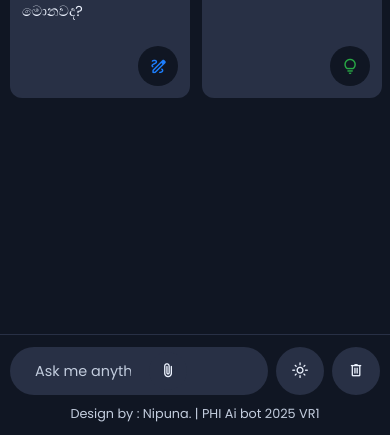
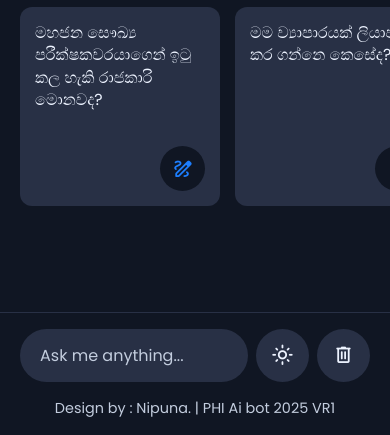
Before and after one commit to RubiGeeks/PHI-Ai-Bot, a plain HTML site: page index.html in a window 390 px wide. Shown: the part 409-844 px from the top of the page. Drawn offline with nearby package versions, Linux system fonts and the light colour scheme.

Commit message:
Update style.css

```diff
--- a/style.css
+++ b/style.css
@@ -34,37 +34,31 @@ body {
   color: var(--text-color);
   background: var(--primary-color);
   transition: background-color 0.3s ease, color 0.3s ease;
-  min-height: 100vh;
-  width: 100%;
-  overflow-x: hidden;
 }
 
-/* Container fixes for Google Sites */
 .container {
   overflow-y: auto;
-  padding: 20px 0 80px;
-  height: calc(100vh - 100px);
+  padding: 32px 0 60px;
+  height: calc(100vh - 127px);
   scrollbar-color: var(--scrollbar-color) transparent;
-  width: 100%;
-  max-width: 100%;
 }
 
 .container :where(.app-header, .suggestions, .message, .prompt-wrapper) {
   position: relative;
   margin: 0 auto;
   width: 100%;
-  padding: 0 15px;
-  max-width: 900px;
+  padding: 0 20px;
+  max-width: 990px;
 }
 
 .container .app-header {
-  margin-top: 2vh;
+  margin-top: 3vh;
   text-align: center;
 }
 
 .app-header .heading {
   width: fit-content;
-  font-size: 2.5rem;
+  font-size: 3rem;
   background: linear-gradient(to right, #1d7efd, #8f6fff);
   -webkit-background-clip: text;
   -webkit-text-fill-color: transparent;
@@ -73,7 +67,7 @@ body {
 }
 
 .app-header .sub-heading {
-  font-size: 2rem;
+  font-size: 2.6rem;
   margin-top: -5px;
   color: var(--subheading-color);
 }
@@ -82,12 +76,11 @@ body {
   width: 100%;
   list-style: none;
   display: flex;
-  gap: 12px;
-  margin-top: 5vh;
+  gap: 15px;
+  margin-top: 9.5vh;
   overflow-x: auto;
   scroll-snap-type: x mandatory;
   scrollbar-width: none;
-  padding: 0 10px;
 }
 
 .container .suggestions::-webkit-scrollbar {
@@ -100,8 +93,8 @@ body.chats-active .container :where(.app-header, .suggestions) {
 
 .suggestions .suggestions-item {
   cursor: pointer;
-  padding: 15px;
-  width: 200px;
+  padding: 18px;
+  width: 228px;
   flex-shrink: 0;
   display: flex;
   scroll-snap-align: center;
@@ -119,16 +112,16 @@ body.chats-active .container :where(.app-header, .suggestions) {
 }
 
 .suggestions .suggestions-item .text {
-  font-size: 1rem;
+  font-size: 1.1rem;
   line-height: 1.4;
 }
 
 .suggestions .suggestions-item .icon {
-  width: 40px;
-  height: 40px;
+  width: 45px;
+  height: 45px;
   display: flex;
-  font-size: 1.2rem;
-  margin-top: 25px;
+  font-size: 1.4rem;
+  margin-top: 35px;
   align-self: flex-end;
   align-items: center;
   border-radius: 50%;
@@ -151,18 +144,16 @@ body.chats-active .container :where(.app-header, .suggestions) {
 
 .container .chats-container {
   display: flex;
-  gap: 15px;
+  gap: 20px;
   flex-direction: column;
-  padding: 15px 0;
-  width: 100%;
+  padding: 20px 0;
 }
 
 .chats-container .message {
   display: flex;
-  gap: 10px;
+  gap: 11px;
   align-items: flex-start;
   animation: fadeIn 0.3s ease;
-  width: 100%;
 }
 
 @keyframes fadeIn {
@@ -171,13 +162,13 @@ body.chats-active .container :where(.app-header, .suggestions) {
 }
 
 .chats-container .message .avatar {
-  width: 40px;
-  height: 40px;
+  width: 43px;
+  height: 43px;
   flex-shrink: 0;
   align-self: flex-start;
   border-radius: 50%;
-  padding: 5px;
-  margin-right: -5px;
+  padding: 6px;
+  margin-right: -7px;
   background: var(--secondary-color);
   border: 1px solid var(--secondary-hover-color);
 }
@@ -193,13 +184,12 @@ body.chats-active .container :where(.app-header, .suggestions) {
 }
 
 .chats-container .message .message-text {
-  padding: 8px 12px;
+  padding: 3px 16px;
   word-wrap: break-word;
   white-space: pre-line;
   line-height: 1.5;
   cursor: pointer;
   transition: background-color 0.2s ease;
-  max-width: 85%;
 }
 
 .chats-container .message .message-text:hover {
@@ -207,29 +197,27 @@ body.chats-active .container :where(.app-header, .suggestions) {
 }
 
 .chats-container .bot-message {
-  margin: 5px auto;
+  margin: 9px auto;
   position: relative;
-  width: 100%;
 }
 
 .chats-container .user-message {
   flex-direction: column;
   align-items: flex-end;
-  width: 100%;
 }
 
 .chats-container .user-message .message-text {
-  padding: 10px 14px;
-  max-width: 70%;
+  padding: 12px 16px;
+  max-width: 75%;
   background: var(--secondary-color);
   border-radius: 13px 13px 3px 13px;
   word-break: break-word;
 }
 
 .chats-container .user-message .img-attachment {
-  margin-top: -5px;
-  width: 45%;
-  max-width: 250px;
+  margin-top: -7px;
+  width: 50%;
+  max-width: 300px;
   border-radius: 13px 3px 13px 13px;
   border: 1px solid var(--secondary-hover-color);
 }
@@ -238,11 +226,11 @@ body.chats-active .container :where(.app-header, .suggestions) {
   display: flex;
   gap: 6px;
   align-items: center;
-  padding: 8px 12px;
-  margin-top: -5px;
+  padding: 10px 16px;
+  margin-top: -7px;
   border-radius: 13px 3px 13px 13px;
   background: var(--secondary-color);
-  max-width: 70%;
+  max-width: 75%;
   word-break: break-all;
 }
 
@@ -256,32 +244,25 @@ body.chats-active .container :where(.app-header, .suggestions) {
   width: 100%;
   left: 0;
   bottom: 0;
-  padding: 12px 0;
+  padding: 16px 0;
   background: var(--primary-color);
   border-top: 1px solid var(--secondary-color);
   transition: background-color 0.3s ease;
-  z-index: 1000;
 }
 
 .prompt-container :where(.prompt-wrapper, .prompt-form, .prompt-actions) {
   display: flex;
-  gap: 10px;
-  height: 50px;
+  gap: 12px;
+  height: 56px;
   align-items: center;
-  width: 100%;
-  max-width: 900px;
-  margin: 0 auto;
-  padding: 0 15px;
 }
 
 .prompt-container .prompt-form {
   height: 100%;
   width: 100%;
-  border-radius: 25px;
+  border-radius: 130px;
   background: var(--secondary-color);
   transition: background-color 0.3s ease;
-  display: flex;
-  align-items: center;
 }
 
 .prompt-form .prompt-input {
@@ -290,10 +271,9 @@ body.chats-active .container :where(.app-header, .suggestions) {
   background: none;
   outline: none;
   border: none;
-  font-size: 0.95rem;
+  font-size: 1rem;
   color: var(--text-color);
-  padding-left: 20px;
-  border-radius: 25px;
+  padding-left: 24px;
 }
 
 .prompt-form .prompt-input::placeholder {
@@ -301,19 +281,16 @@ body.chats-active .container :where(.app-header, .suggestions) {
 }
 
 .prompt-wrapper button {
-  width: 50px;
+  width: 56px;
   height: 100%;
   flex-shrink: 0;
   cursor: pointer;
   border-radius: 50%;
-  font-size: 1.2rem;
+  font-size: 1.4rem;
   border: none;
   color: var(--text-color);
   background: var(--secondary-color);
   transition: 0.3s ease;
-  display: flex;
-  align-items: center;
-  justify-content: center;
 }
 
 .prompt-wrapper :is(button:hover, #cancel-file-btn, .file-icon) {
@@ -322,15 +299,13 @@ body.chats-active .container :where(.app-header, .suggestions) {
 
 .prompt-form .prompt-actions {
   gap: 5px;
-  margin-right: 5px;
-  display: flex;
-  align-items: center;
+  margin-right: 7px;
 }
 
 .prompt-wrapper .prompt-form :where(.file-upload-wrapper, button, img) {
   position: relative;
-  height: 40px;
-  width: 40px;
+  height: 45px;
+  width: 45px;
 }
 
 .prompt-form .prompt-actions #send-prompt-btn {
@@ -340,7 +315,7 @@ body.chats-active .container :where(.app-header, .suggestions) {
 }
 
 .prompt-form .prompt-input:valid ~ .prompt-actions #send-prompt-btn {
-  display: flex;
+  display: block;
 }
 
 .prompt-form #send-prompt-btn:hover {
@@ -358,11 +333,10 @@ body.chats-active .container :where(.app-header, .suggestions) {
   display: none;
 }
 
-.prompt-form .file-upload-wrapper #add-file-btn,
 .prompt-form .file-upload-wrapper.active.img-attached img,
 .prompt-form .file-upload-wrapper.active.file-attached .file-icon,
 .prompt-form .file-upload-wrapper.active:hover #cancel-file-btn {
-  display: flex;
+  display: block;
 }
 
 .prompt-form :is(#stop-response-btn:hover, #cancel-file-btn) {
@@ -379,17 +353,14 @@ body.bot-responding .prompt-form .file-upload-wrapper {
 }
 
 body.bot-responding .prompt-form #stop-response-btn {
-  display: flex;
+  display: block;
 }
 
 .prompt-container .disclaimer-text {
-  font-size: 0.8rem;
+  font-size: 0.9rem;
   text-align: center;
-  padding: 10px 15px 0;
+  padding: 16px 20px 0;
   color: var(--placeholder-color);
-  width: 100%;
-  max-width: 900px;
-  margin: 0 auto;
 }
 
 /* Copy feedback styles */
@@ -411,7 +382,7 @@ body.bot-responding .prompt-form #stop-response-btn {
 /* Text-to-Speech button styles */
 .tts-btn {
   position: absolute;
-  right: 5px;
+  right: 10px;
   top: 5px;
   opacity: 0;
   transition: opacity 0.2s ease;
@@ -423,9 +394,6 @@ body.bot-responding .prompt-form #stop-response-btn {
   color: var(--text-color);
   cursor: pointer;
   transition: background 0.2s ease;
-  display: flex;
-  align-items: center;
-  justify-content: center;
 }
 
 .tts-btn:hover {
@@ -436,99 +404,28 @@ body.bot-responding .prompt-form #stop-response-btn {
   opacity: 1;
 }
 
-/* Google Sites Compatibility Fixes */
-html, body {
-  margin: 0;
-  padding: 0;
-  width: 100%;
-  height: 100%;
-}
-
 /* Responsive media query code for small screens */
 @media (max-width: 768px) {
   .container {
-    padding: 15px 0 90px;
-    height: calc(100vh - 120px);
+    padding: 20px 0 100px;
+    height: calc(100vh - 140px);
   }
 
   .app-header :is(.heading, .sub-heading) {
-    font-size: 1.8rem;
-    line-height: 1.3;
+    font-size: 2rem;
+    line-height: 1.4;
   }
 
   .app-header .sub-heading {
-    font-size: 1.4rem;
+    font-size: 1.7rem;
   }
 
   .container .chats-container {
-    gap: 12px;
+    gap: 15px;
   }
 
   .chats-container .bot-message {
-    margin: 3px auto;
-  }
-
-  .chats-container .user-message .message-text,
-  .chats-container .user-message .file-attachment {
-    max-width: 80%;
-  }
-
-  .chats-container .user-message .img-attachment {
-    width: 60%;
-  }
-
-  .prompt-container :where(.prompt-wrapper, .prompt-form, .prompt-actions) {
-    gap: 8px;
-    height: 48px;
-    padding: 0 10px;
-  }
-
-  .prompt-container button {
-    width: 48px;
-    font-size: 1.1rem;
-  }
-
-  .prompt-form :is(.file-upload-wrapper, button, img) {
-    height: 38px;
-    width: 38px;
-  }
-
-  .prompt-form .prompt-input {
-    padding-left: 15px;
-    font-size: 0.9rem;
-  }
-
-  .prompt-form .file-upload-wrapper.active #cancel-file-btn {
-    opacity: 1;
-  }
-
-  /* Always show theme and delete buttons on mobile */
-  .prompt-wrapper.hide-controls :where(#theme-toggle-btn, #delete-chats-btn) {
-    display: flex !important;
-  }
-}
-
-@media (max-width: 480px) {
-  .container {
-    padding: 10px 0 80px;
-    height: calc(100vh - 100px);
-  }
-
-  .app-header .heading {
-    font-size: 1.6rem;
-  }
-
-  .app-header .sub-heading {
-    font-size: 1.2rem;
-  }
-
-  .suggestions .suggestions-item {
-    width: 180px;
-    padding: 12px;
-  }
-
-  .suggestions .suggestions-item .text {
-    font-size: 0.9rem;
+    margin: 4px auto;
   }
 
   .chats-container .user-message .message-text,
@@ -537,10 +434,66 @@ html, body {
   }
 
   .chats-container .user-message .img-attachment {
-    width: 75%;
+    width: 70%;
   }
 
-  .prompt-container {
-    padding: 10px 0;
+  .prompt-container :where(.prompt-wrapper, .prompt-form, .prompt-actions) {
+    gap: 8px;
+    height: 53px;
+  }
+
+  .prompt-container button {
+    width: 53px;
+  }
+
+  .prompt-form :is(.file-upload-wrapper, button, img) {
+    height: 42px;
+    width: 42px;
+  }
+
+  .prompt-form .prompt-input {
+    padding-left: 20px;
+  }
+
+  .prompt-form .file-upload-wrapper.active #cancel-file-btn {
+    opacity: 0;
+  }
+
+  /* FIX: Always show theme and delete buttons on mobile */
+  .prompt-wrapper.hide-controls :where(#theme-toggle-btn, #delete-chats-btn) {
+    display: flex !important;
   }
 }
+
+@media (max-width: 480px) {
+  .container {
+    padding: 15px 0 90px;
+    height: calc(100vh - 120px);
+  }
+
+  .app-header .heading {
+    font-size: 1.8rem;
+  }
+
+  .app-header .sub-heading {
+    font-size: 1.4rem;
+  }
+
+  .suggestions .suggestions-item {
+    width: 200px;
+    padding: 15px;
+  }
+
+  .suggestions .suggestions-item .text {
+    font-size: 1rem;
+  }
+
+  .chats-container .user-message .message-text,
+  .chats-container .user-message .file-attachment {
+    max-width: 90%;
+  }
+
+  .chats-container .user-message .img-attachment {
+    width: 85%;
+  }
+}
```
